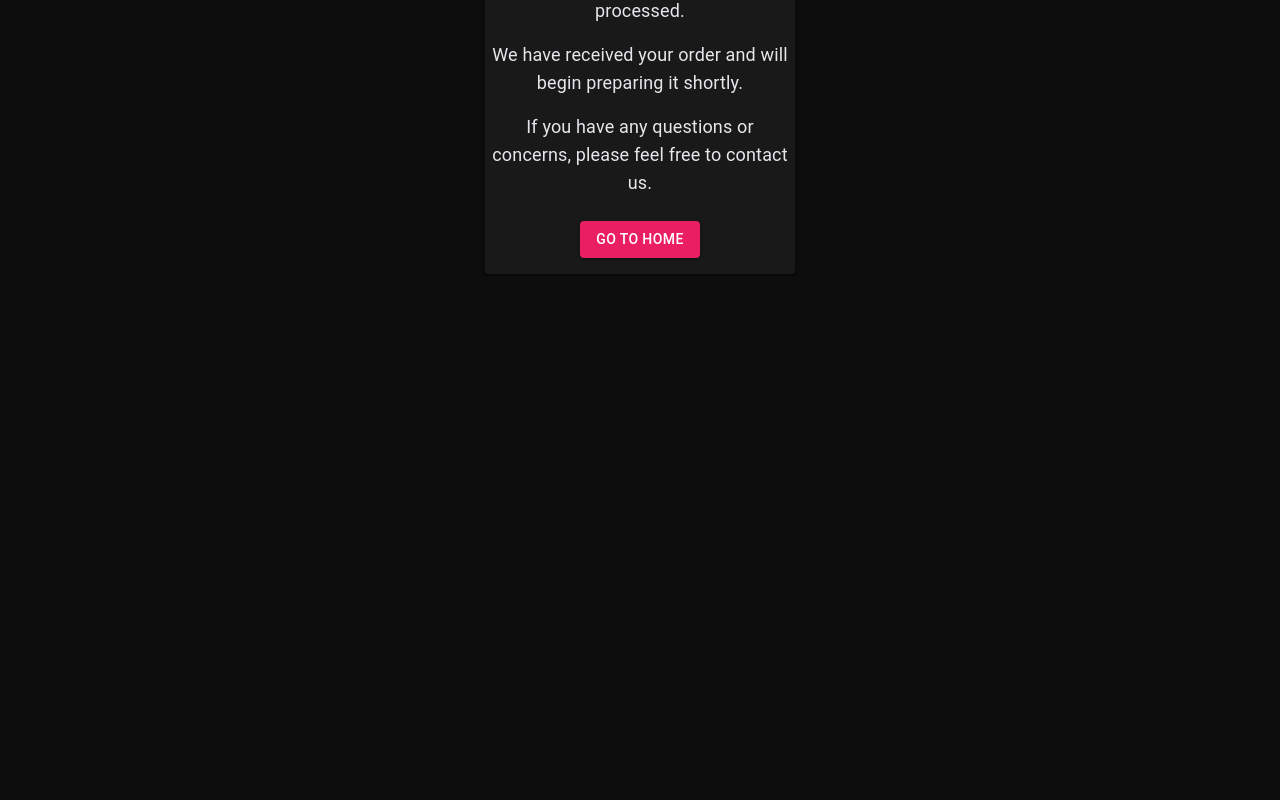
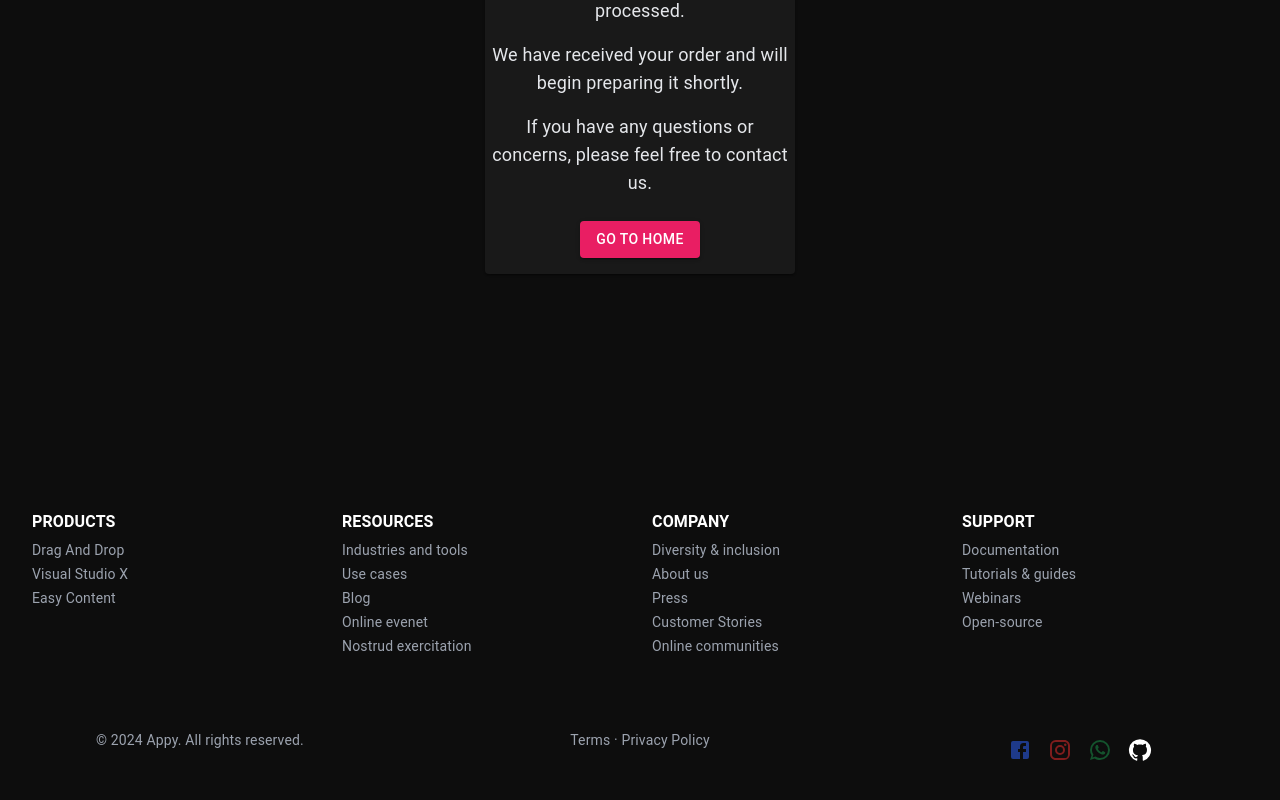
Before and after one commit to SachinMhto/frontend, a React (Vite) app: page /payment/success/1 in a window 1280 px wide. Shown: the part 420-1220 px from the top of the page. Before the commit the page ends 866 px from the top, so only its background shows below. Built offline with nearby package versions, Linux system fonts and the light colour scheme; no server answers.

Commit message:
Footer added

```diff
--- a/src/Routers/CustomerRouter.jsx
+++ b/src/Routers/CustomerRouter.jsx
@@ -7,6 +7,7 @@ import Cart from "../component/Cart/Cart";
 import Profile from "../component/Profile/Profile";
 import Auth from "../component/Auth/Auth";
 import PaymentSuccess from "../component/PaymentSuccess/PaymentSuccess";
+import Footer from "../component/Footer/Footer";
 
 const CustomerRouter = () => {
   return (
@@ -24,6 +25,7 @@ const CustomerRouter = () => {
         <Route path="/payment/success/:id" element={<PaymentSuccess />} />
       </Routes>
       <Auth />
+      <Footer />
     </div>
   );
 };
--- /dev/null
+++ b/src/component/Footer/Footer.jsx
@@ -0,0 +1,21 @@
+import React from "react";
+import ItemsContainer from "./ItemsContainer";
+import SocialIcons from "./SocialIcons";
+
+const Footer = () => {
+  return (
+    <footer className="bg-black-500 text-white">
+      <ItemsContainer />
+      <div
+        className="grid grid-cols-1 sm:grid-cols-2 lg:grid-cols-3 gap-10
+      text-center pt-2 text-gray-400 text-sm pb-8"
+      >
+        <span>© 2024 Appy. All rights reserved.</span>
+        <span>Terms · Privacy Policy</span>
+        <SocialIcons />
+      </div>
+    </footer>
+  );
+};
+
+export default Footer;
--- /dev/null
+++ b/src/component/Footer/Item.jsx
@@ -0,0 +1,22 @@
+import React from "react";
+
+const Item = ({ Links, title }) => {
+  return (
+    <ul>
+      <h1 className="mb-1 font-semibold">{title}</h1>
+      {Links.map((link) => (
+        <li key={link.name}>
+          <a
+            className="text-gray-400 hover:text-teal-400 duration-300
+          text-sm cursor-pointer leading-6"
+            href={link.link}
+          >
+            {link.name}
+          </a>
+        </li>
+      ))}
+    </ul>
+  );
+};
+
+export default Item;
--- /dev/null
+++ b/src/component/Footer/ItemsContainer.jsx
@@ -0,0 +1,14 @@
+import Item from "./Item";
+import { PRODUCTS, RESOURCES, COMPANY, SUPPORT } from "./Menu";
+const ItemsContainer = () => {
+  return (
+    <div className="grid grid-cols-1 sm:grid-cols-3 lg:grid-cols-4 gap-6 sm:px-8 px-5 py-16">
+      <Item Links={PRODUCTS} title="PRODUCTS" />
+      <Item Links={RESOURCES} title="RESOURCES" />
+      <Item Links={COMPANY} title="COMPANY" />
+      <Item Links={SUPPORT} title="SUPPORT" />
+    </div>
+  );
+};
+
+export default ItemsContainer;
--- /dev/null
+++ b/src/component/Footer/Menu.js
@@ -0,0 +1,26 @@
+
+export const PRODUCTS = [
+  { name: "Drag And Drop", link: "#" },
+  { name: "Visual Studio X", link: "#" },
+  { name: "Easy Content", link: "#" },
+];
+export const RESOURCES = [
+  { name: "Industries and tools", link: "#" },
+  { name: "Use cases", link: "#" },
+  { name: "Blog", link: "#" },
+  { name: "Online evenet", link: "#" },
+  { name: "Nostrud exercitation", link: "#" },
+];
+export const COMPANY = [
+  { name: "Diversity & inclusion", link: "#" },
+  { name: "About us", link: "#" },
+  { name: "Press", link: "#" },
+  { name: "Customer Stories", link: "#" },
+  { name: "Online communities", link: "#" },
+];
+export const SUPPORT = [
+  { name: "Documentation", link: "#" },
+  { name: "Tutorials & guides", link: "#" },
+  { name: "Webinars", link: "#" },
+  { name: "Open-source", link: "#" },
+];
--- /dev/null
+++ b/src/component/Footer/SocialIcons.jsx
@@ -0,0 +1,50 @@
+import React from "react";
+import FacebookIcon from "@mui/icons-material/Facebook";
+import InstagramIcon from "@mui/icons-material/Instagram";
+import WhatsAppIcon from "@mui/icons-material/WhatsApp";
+import GitHubIcon from "@mui/icons-material/GitHub";
+
+const SocialIcons = () => {
+  const icons = [
+    {
+      icon: (
+        <FacebookIcon className="text-blue-900 hover:bg-blue-400 duration-300 text-3xl" />
+      ),
+      link: "https://facebook.com",
+    },
+    {
+      icon: <InstagramIcon className="text-red-900 hover:bg-red-400" />,
+      link: "https://instagram.com",
+    },
+    {
+      icon: <WhatsAppIcon className="text-green-900 hover:bg-green-400" />,
+      link: "https://whatsapp.com",
+    },
+    {
+      icon: (
+        <GitHubIcon className="text-white hover:bg-white hover:text-black" />
+      ),
+      link: "https://github.com",
+    },
+  ];
+
+  const handleIconClick = (link) => {
+    window.open(link, "_blank");
+  };
+
+  return (
+    <div>
+      {icons.map((item, index) => (
+        <span
+          key={index}
+          className="p-2 cursor-pointer inline-flex items-center"
+          onClick={() => handleIconClick(item.link)}
+        >
+          {item.icon}
+        </span>
+      ))}
+    </div>
+  );
+};
+
+export default SocialIcons;
--- a/src/component/PaymentSuccess/PaymentSuccess.jsx
+++ b/src/component/PaymentSuccess/PaymentSuccess.jsx
@@ -1,10 +1,17 @@
-import React from "react";
+import React, { useEffect } from "react";
 import TaskAltIcon from "@mui/icons-material/TaskAlt";
 import { green } from "@mui/material/colors";
 import { Button, Card } from "@mui/material";
 import { useNavigate } from "react-router-dom";
+import { clearCartAction } from "../State/Cart/Action";
+import { useDispatch } from "react-redux";
 
 const PaymentSuccess = () => {
+  const dispatch = useDispatch();
+  useEffect(() => {
+    dispatch(clearCartAction());
+    console.log("running...");
+  }, []);
   const navigate = useNavigate();
   return (
     <div className="min-h-screen px-5">
--- a/src/component/Restsurant/RestaurantCard.jsx
+++ b/src/component/Restsurant/RestaurantCard.jsx
@@ -41,7 +41,7 @@ const RestaurantCard = ({ item }) => {
         <div className="space-y-1">
           <p
             onClick={handleNavigateToRestaurant}
-            className="font-semibold text-lg cursor-pointer"
+            className="font-semibold text-lg cursor-pointer transition duration-300 ease-in-out hover:text-blue-500"
           >
             {item.name}
           </p>
@@ -50,7 +50,7 @@ const RestaurantCard = ({ item }) => {
         <div>
           <IconButton onClick={handleAddToFavourite}>
             {isPresentInFavourites(auth.favourites, item) ? (
-              <FavoriteIcon />
+              <FavoriteIcon className="text-red-600" />
             ) : (
               <FavoriteBorderIcon />
             )}
--- a/src/component/State/Cart/ActionType.js
+++ b/src/component/State/Cart/ActionType.js
@@ -24,3 +24,5 @@ export const REMOVE_CARTITEM_SUCCESS=
 "REMOVE_CARTITEM_SUCCESS";
 export const REMOVE_CARTITEM_FAILURE=
 "REMOVE_CARTITEM_FAILURE";
+
+export const ORDER_SUCCESS = " ORDER_SUCCESS";
--- a/src/component/State/Cart/Reducer.js
+++ b/src/component/State/Cart/Reducer.js
@@ -77,11 +77,12 @@ const cartReducer = (state = initialState, action) => {
 
 
         case actionType.REMOVE_CARTITEM_SUCCESS:
-            return {
-                ...state,
-                loading: false,
-                cartItems: state.cartItems.filter((item) => item.id == action.payload),
-            };
+  return {
+    ...state,
+    loading: false,
+    cartItems: action.payload.item,
+  };
+
         case actionType.FIND_CART_FAILURE:
         case actionType.UPDATE_CARTITEM_FAILURE:
         case actionType.REMOVE_CARTITEM_FAILURE:
@@ -95,6 +96,10 @@ const cartReducer = (state = initialState, action) => {
             return {
                 ...state, cartItems: [], cart: null, success: "Logout successfully"
             };
+        case actionType.ORDER_SUCCESS:
+            return {
+                ...state,cartItems:[],
+            }
         default:
             return state;
     }
--- a/src/component/State/Order/Action.js
+++ b/src/component/State/Order/Action.js
@@ -1,5 +1,6 @@
 import { CREATE_ORDER_FAILURE, CREATE_ORDER_REQUEST, CREATE_ORDER_SUCCESS, GET_USERS_NOTIFICATION_REQUEST, GET_USERS_OEDERS_FAILURE, GET_USERS_OEDERS_REQUEST, GET_USERS_OEDERS_SUCCESS } from "./ActionType";
 import { api } from "../../Config/Api";
+import { CLEARE_CART_SUCCESS, ORDER_SUCCESS } from "../Cart/ActionType";
 
 export const createOrder = (reqData) => {
     return async (dispatch) => {
@@ -10,9 +11,10 @@ export const createOrder = (reqData) => {
                     Authorization: `Bearer ${reqData.jwt}`,
                 },
             });
-            // if (data.payment_url) {
-            //     window.location.href = data.payment_url;
-            // }
+            if (data.payment_url) {
+                window.location.href = data.payment_url;
+                dispatch({type:ORDER_SUCCESS });
+            }
             dispatch({ type: CREATE_ORDER_SUCCESS, payload: data });
             console.log("order created:",data);
         } catch (error) {
```
